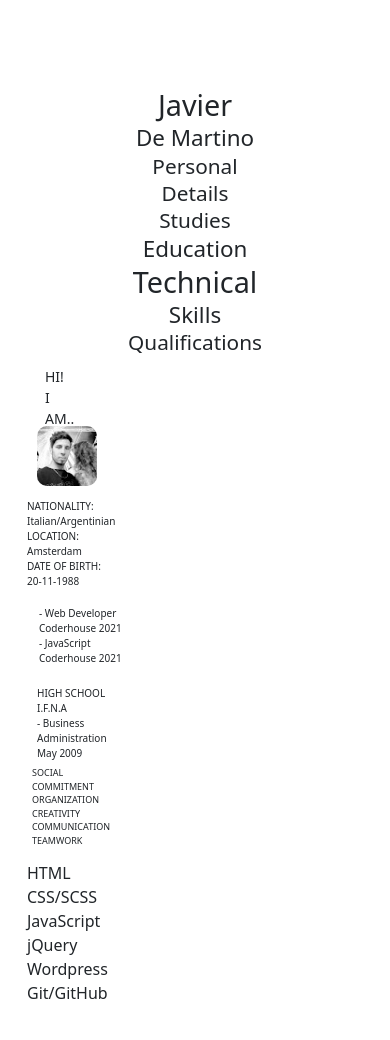
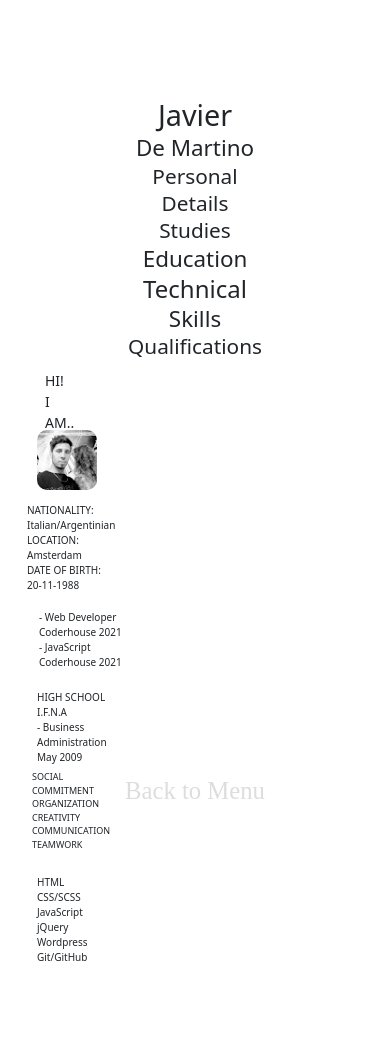
Before and after one commit to Javi5846/portfolio, a website: page aboutus.html in a window 390 px wide. Shown: the part 60-1100 px from the top of the page. After the commit the page ends 1035 px from the top, so only its background shows below. Drawn offline with nearby package versions, Linux system fonts and the light colour scheme; a web font is replaced by a local one.

Commit message:
sizes fixed mobile version, about us

```diff
--- a/styles/styles.scss
+++ b/styles/styles.scss
@@ -935,16 +935,17 @@
   .body--about--us {
     margin-top: 20px;
     width: 100%;
+    height: 100%;
   }
   #about--us--title--h2 {
     font-size: 30px!important;
     margin-left: 20px!important;
   }
   .container{
-    margin-top: 90px;
+    margin-top: 100px;
     padding-bottom: 100px;
     width:360px!important;
-    height:100%;
+    height:400px;
   }
   .word{
     display:block;
@@ -960,7 +961,7 @@
   .word7{font-size:2.0em;}
   .word8{font-size:1.3em}
   .word9{font-size:1.4em;}
-  .word10{font-size:1.8em}
+  .word10{font-size:1.5em}
   .word11{font-size:1.4em;}
   .word11-bis{font-size:1.3em;}
   .word12{font-size:1.5em;}
@@ -1025,22 +1026,25 @@
     top:55px;
     height: 80px;
     width: 110px;
+    border-radius: 20px;
+    border-bottom-left-radius: 0;
   }
   .bubble4 span.the-arrow4 {
-    left:-18px;
+    left:-12px;
     top:60px;
   }
   .bubble5 {
     font-size: 10px;
     padding: 10px;
-    left: -50px;
+    left: -42px;
     top: 160px;
     height: 80px;
     width: 118px;
-    border-bottom-left-radius: 20px;
+    border-radius: 20px;
+    border-top-right-radius: 0;
   }
   .bubble5 span.the-arrow5 {
-    left: 110px;
+    left: 105px;
     top:0px;
   }
   .bubble6 {
@@ -1052,10 +1056,24 @@
     padding-right: 5px;
     height: 105px;
     width: 100px;
-    border-bottom-right-radius: 20px;
+    border-radius: 20px;
+    border-top-left-radius: 0;
   }
   .bubble6 span.the-arrow6 {
     left: -10px;
   }
+  .bubble7 {
+    font-size: 10px;
+    padding: 10px;
+    left: -25px;
+    top: 260px;
+    height: 110px;
+    width: 80px;
+    border-radius: 20px;
+    border-top-right-radius: 0;
+  }
+  .bubble7 span.the-arrow7 {
+    left: 70px;
+  }
 
 }
```
Also changed, not shown: styles/style.css.
